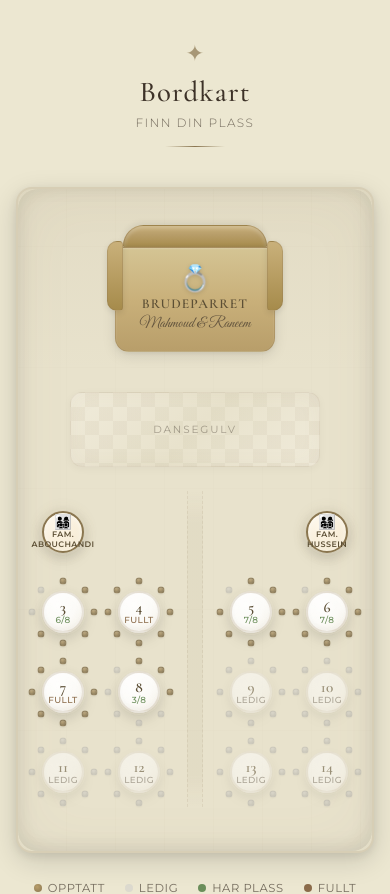
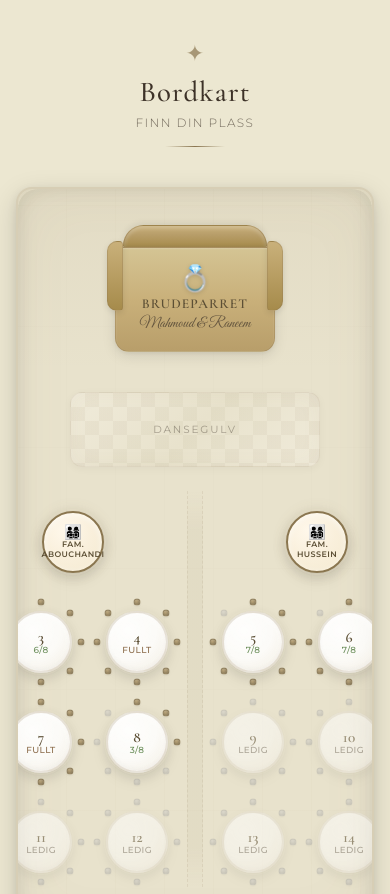
Before and after one commit to mahmoudAndRanim/wedding-map, a React (Vite) app: page / in a window 390 px wide. Shown: the top 894 px of the page. Built offline with nearby package versions, Linux system fonts and the light colour scheme; no server answers.

Commit message:
style: larger tables on mobile

```diff
--- a/src/index.css
+++ b/src/index.css
@@ -818,8 +818,8 @@ body {
 
 @media (max-width: 560px) {
   .table {
-    width: 85px;
-    height: 85px;
+    width: 105px;
+    height: 105px;
   }
 
   .table__number {
@@ -877,8 +877,8 @@ body {
 
 @media (max-width: 400px) {
   .table {
-    width: 70px;
-    height: 70px;
+    width: 90px;
+    height: 90px;
   }
 
   .table__number {
```
